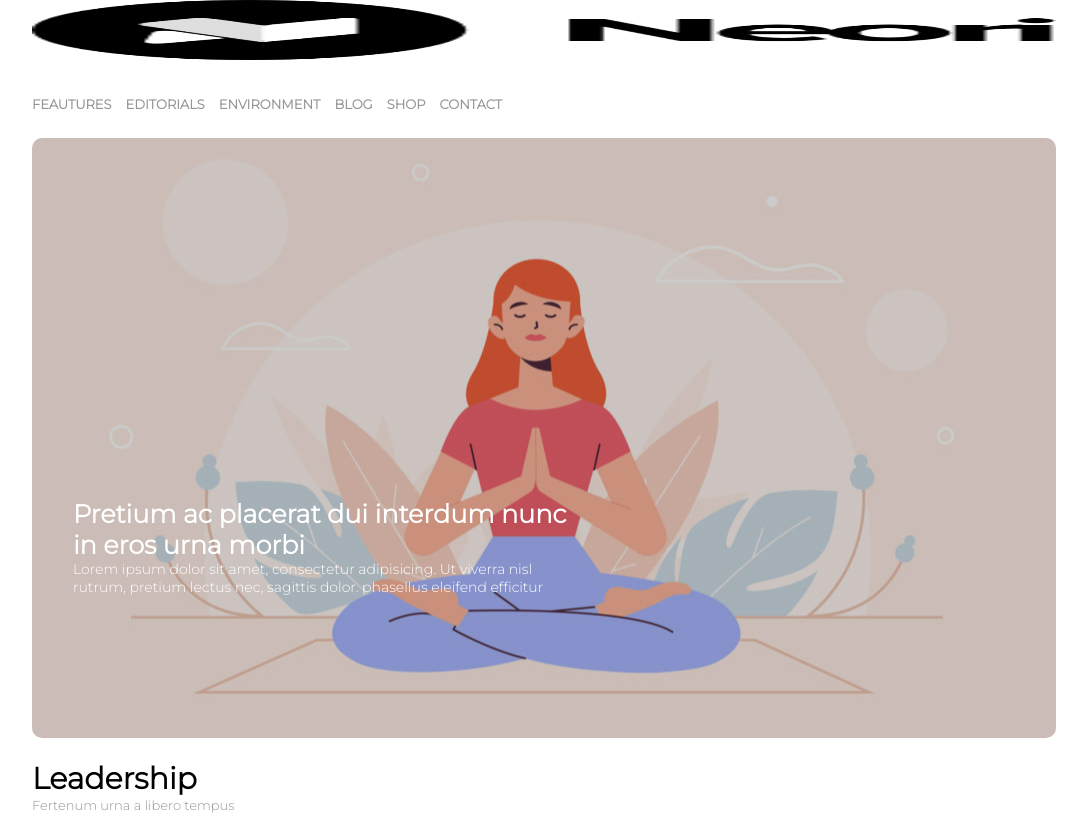
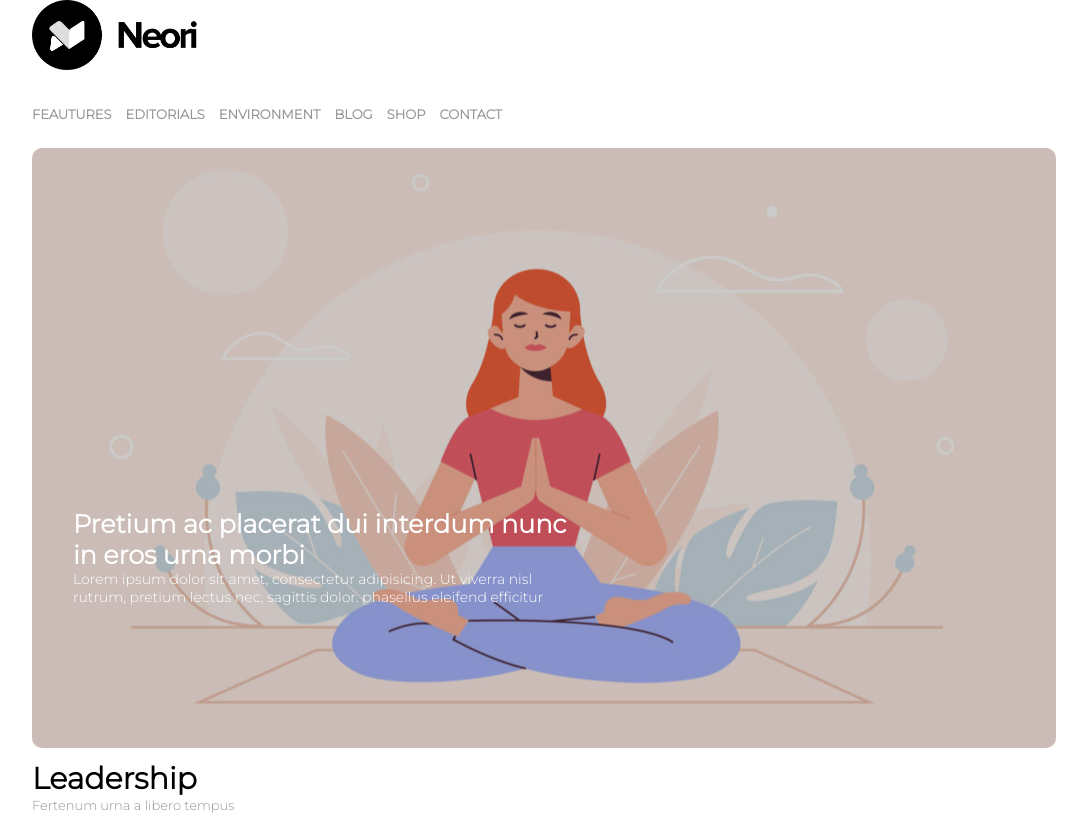
Before and after one commit to salzanopm/htmlcss-wp, a plain HTML site: page index.html in a window 1280 px wide. Shown: the top 816 px of the page, without its empty margins (96-1183 px from the left). Drawn offline with Linux system fonts and the light colour scheme.

Commit message:
correzione

```diff
--- a/css/style.css
+++ b/css/style.css
@@ -43,6 +43,7 @@ p {
 
 .img-logo {
     height: 60px;
+    height:70px;
 
 }
 .logo-container {
@@ -101,7 +102,7 @@ li, a{
     font-size: 13px;
 }
 
-img {
+.col-img img {
     width: 100%;
 }
 
```
